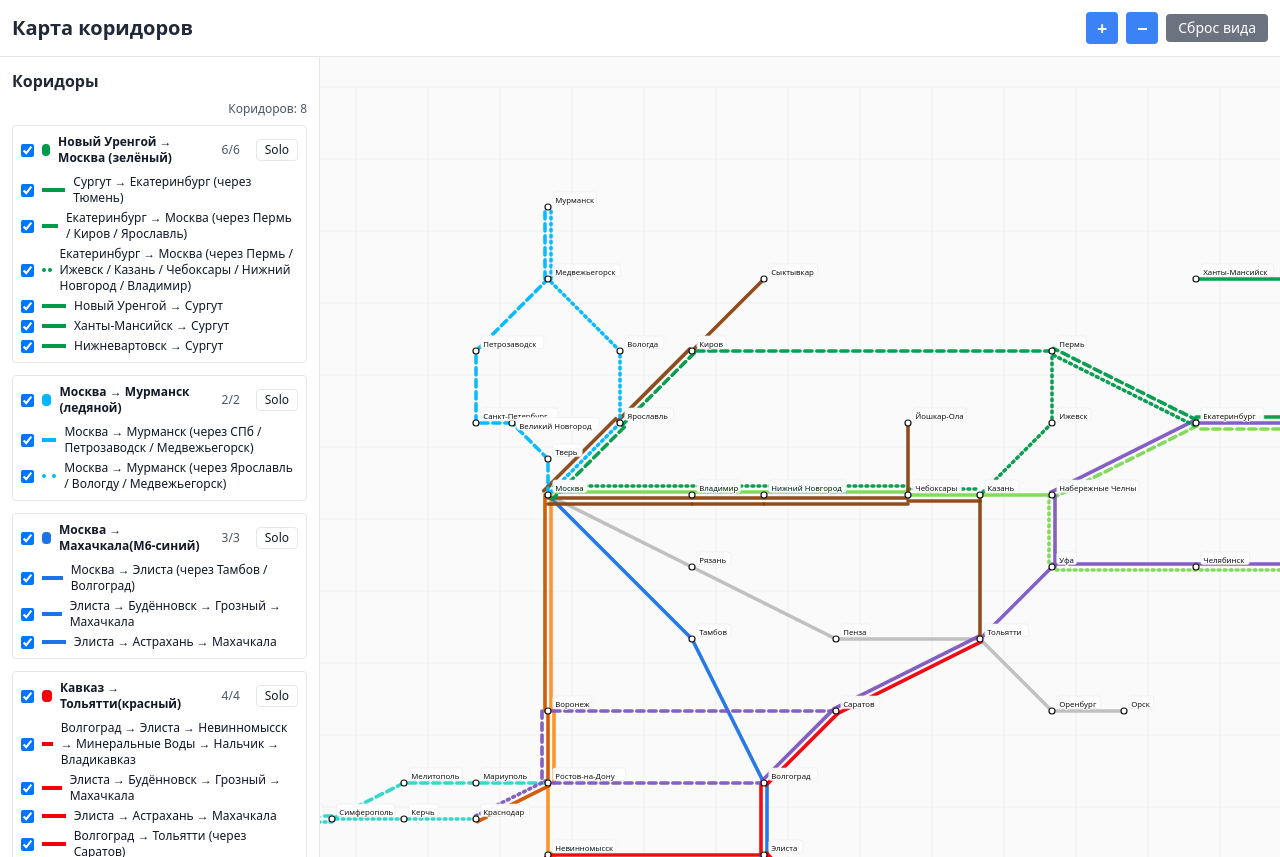
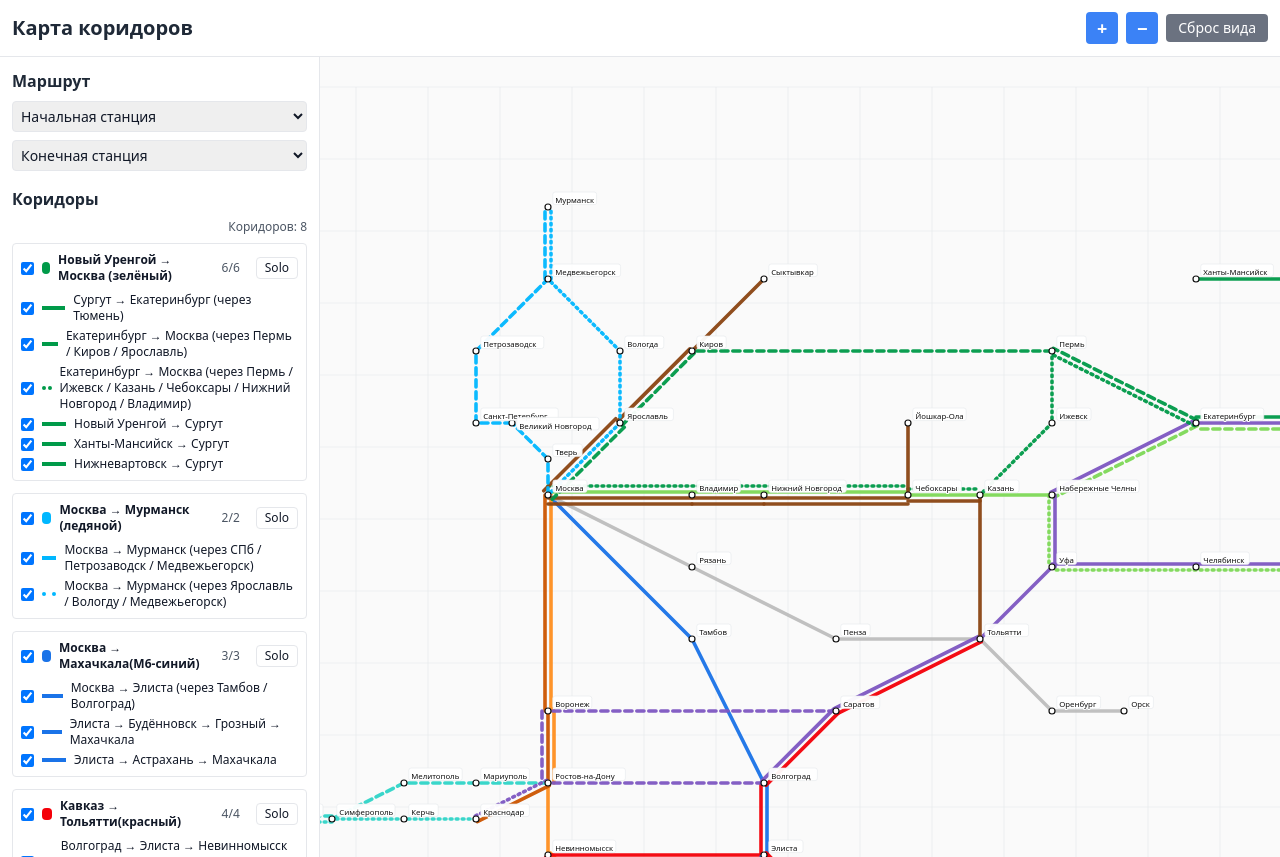
Before and after one commit to hhwwwww1414/DriveMetro, a React (Vite) app: page / in a window 1280 px wide. Built offline with nearby package versions, Linux system fonts and the light colour scheme.

Commit message:
feat: add path finding and highlight

```diff
--- a/src/App.tsx
+++ b/src/App.tsx
@@ -1,5 +1,5 @@
 import React, { useMemo, useRef, useState, useCallback, useEffect } from "react";
-import { BASE_POS, segmentsFromStations, getSegment, type XY } from "./models/network";
+import { BASE_POS, segmentsFromStations, getSegment, type XY, buildEdgesFromPath, findPath } from "./models/network";
 
 type LineStyle = 'solid' | 'dashed' | 'dotted';
 type LineDef = { id: string; name: string; style: LineStyle; color: string; segments: string[] };
@@ -198,6 +198,16 @@ export default function MetroBranches(){
   const svgRef = useRef<SVGSVGElement>(null);
   const labels = useMemo(()=>placeLabels(stations,pos,13,scale),[scale]);
 
+  const [startStation, setStartStation] = useState<string>("");
+  const [endStation, setEndStation] = useState<string>("");
+
+  const pathInfo = useMemo(() => {
+    if(!startStation || !endStation) return { path: [], length: 0 };
+    return findPath(startStation, endStation);
+  }, [startStation, endStation]);
+
+  const pathEdges = useMemo(() => buildEdgesFromPath(pathInfo.path), [pathInfo.path]);
+
   const containerWidth=1200, containerHeight=800;
 
   const handleZoom = useCallback((delta:number, centerX?:number, centerY?:number)=>{
@@ -244,6 +254,22 @@ export default function MetroBranches(){
 
       <div className="flex">
         <div className="w-80 bg-white border-r p-3 h-screen overflow-y-auto">
+          <div className="mb-4">
+            <h3 className="font-bold text-base mb-2 text-gray-800">Маршрут</h3>
+            <div className="space-y-2 text-sm">
+              <select value={startStation} onChange={e=>setStartStation(e.target.value)} className="w-full border p-1 rounded">
+                <option value="">Начальная станция</option>
+                {stations.map(s=>(<option key={s} value={s}>{s}</option>))}
+              </select>
+              <select value={endStation} onChange={e=>setEndStation(e.target.value)} className="w-full border p-1 rounded">
+                <option value="">Конечная станция</option>
+                {stations.map(s=>(<option key={s} value={s}>{s}</option>))}
+              </select>
+              {pathInfo.path.length>1 && (
+                <div className="pt-1">Протяжённость: {Math.round(pathInfo.length)}</div>
+              )}
+            </div>
+          </div>
           <h3 className="font-bold text-base mb-2 text-gray-800">Коридоры</h3>
           <LegendCorridors CORRIDORS={CORRIDORS} LINES={LINES} visible={visible} toggleCorridor={toggleCorridor} soloCorridor={soloCorridor} toggleLine={toggleLine} />
           <div className="mt-4 border-t pt-3 text-xs">
@@ -275,6 +301,11 @@ export default function MetroBranches(){
             <g transform={`translate(${translateX}, ${translateY}) scale(${scale})`}>
               <Grid />
               <RouteLines lines={activeLines} pos={pos} allLines={LINES} />
+              {pathEdges.map((e,i)=>{
+                const a=pos[e.a], b=pos[e.b];
+                if(!a||!b) return null;
+                return <line key={`path_${i}`} x1={a.x} y1={a.y} x2={b.x} y2={b.y} stroke="#000" strokeWidth={10} strokeLinecap="round" />;
+              })}
               <StationsAndLabels stations={stations} pos={pos} labels={labels} />
             </g>
           </svg>
--- a/src/models/network.ts
+++ b/src/models/network.ts
@@ -126,3 +126,53 @@ export function stationsFromSegments(ids: string[]): string[] {
   }
   return result;
 }
+
+export function findPath(start: string, end: string): { path: string[]; length: number } {
+  if(start === end) return { path: [start], length: 0 };
+
+  const graph = new Map<string, Array<{to: string; weight: number}>>();
+  segmentMap.forEach(seg => {
+    const aPos = BASE_POS[seg.from];
+    const bPos = BASE_POS[seg.to];
+    if(!aPos || !bPos) return;
+    const len = seg.length ?? Math.hypot(aPos.x - bPos.x, aPos.y - bPos.y);
+    if(!graph.has(seg.from)) graph.set(seg.from, []);
+    if(!graph.has(seg.to)) graph.set(seg.to, []);
+    graph.get(seg.from)!.push({to: seg.to, weight: len});
+    graph.get(seg.to)!.push({to: seg.from, weight: len});
+  });
+
+  const dist: Record<string, number> = {};
+  const prev: Record<string, string | undefined> = {};
+  const queue: Array<{node: string; dist: number}> = [];
+
+  for(const name of Object.keys(BASE_POS)) dist[name] = Infinity;
+  dist[start] = 0;
+  queue.push({node: start, dist: 0});
+
+  while(queue.length > 0){
+    queue.sort((a,b) => a.dist - b.dist);
+    const {node, dist: d} = queue.shift()!;
+    if(node === end) break;
+    const neigh = graph.get(node) ?? [];
+    for(const {to, weight} of neigh){
+      const nd = d + weight;
+      if(nd < (dist[to] ?? Infinity)){
+        dist[to] = nd;
+        prev[to] = node;
+        queue.push({node: to, dist: nd});
+      }
+    }
+  }
+
+  if(dist[end] === Infinity) return { path: [], length: Infinity };
+
+  const path: string[] = [];
+  let cur: string | undefined = end;
+  while(cur){
+    path.push(cur);
+    cur = prev[cur];
+  }
+  path.reverse();
+  return { path, length: dist[end] };
+}
```
